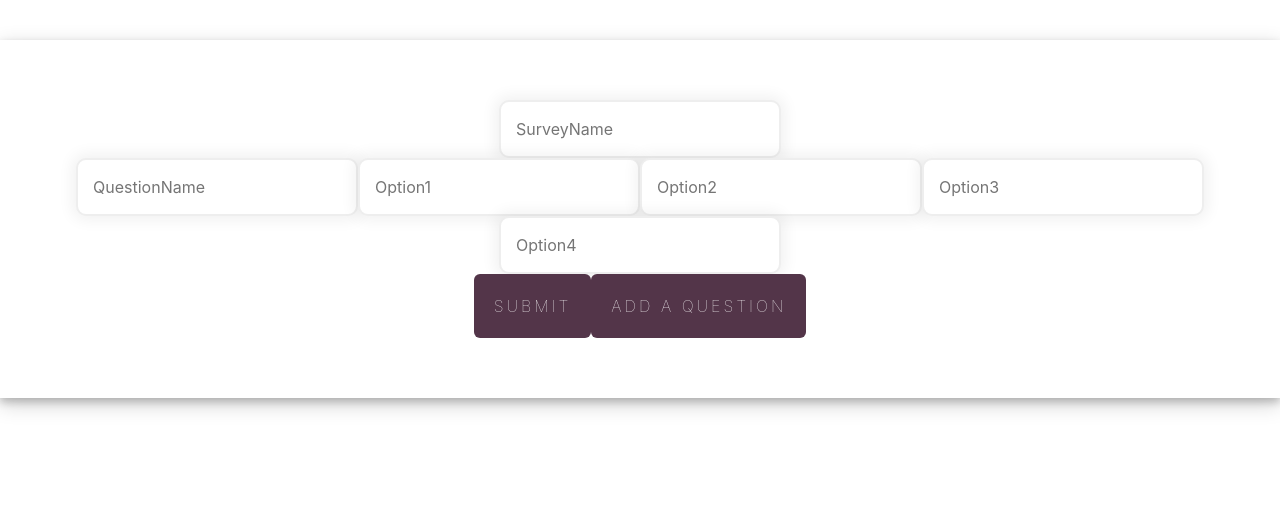
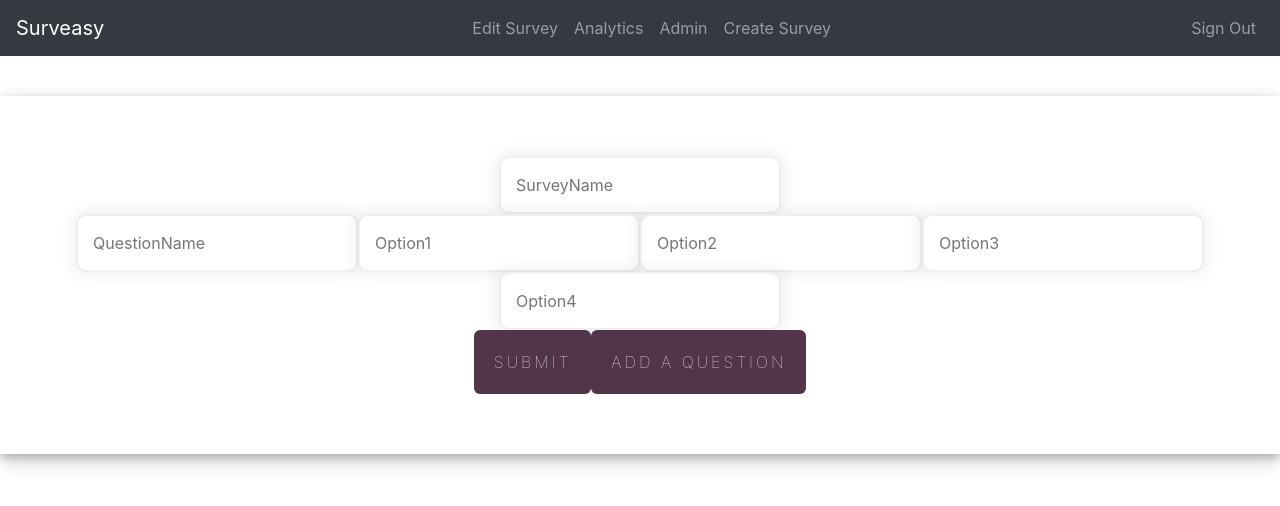
Before and after one commit to tylerdrewwork/Surveasy, a React (Create React App) app in the folder client/: page /create in a window 1280 px wide. Shown: the top 506 px of the page. Built offline with nearby package versions, Linux system fonts and the light colour scheme; the HTML template or start-up script is replaced by a standard one.

Commit message:
Putting navigation bar into create survey route

```diff
--- a/client/src/pages/createSurvey.js
+++ b/client/src/pages/createSurvey.js
@@ -1,18 +1,18 @@
 import React, { useState, useEffect } from "react";
 import Button from "../components/Button/button";
-import API from "../utils/API"
+import API from "../utils/API";
 import "./style.css";
 import { Container, Grid, Row, Col } from "react-bootstrap";
-import Create from "../components/createSurvey/createSurvey"
-
+import Create from "../components/createSurvey/createSurvey";
+import NavbarSurvey from "../components/NavBarSurvey/navbarSurvey";
 
 function CreateSurvey() {
-
-    return (
-        <div>
-            <Create></Create>
-        </div>
-    )
+  return (
+    <div>
+      <NavbarSurvey />
+      <Create></Create>
+    </div>
+  );
 }
 
 export default CreateSurvey;
```
